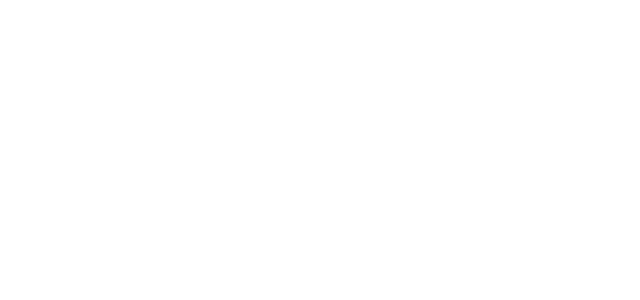
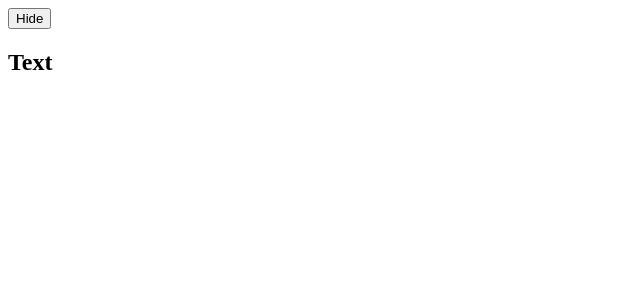
Before and after one commit to BbreeSwn/lab-event, a React (Create React App) app: page / in a window 1280 px wide. Shown: the top 300 px of the page, without its empty margins (0-640 px from the left). Built offline with nearby package versions, Linux system fonts and the light colour scheme.

Commit message:
finish-lab3-state

```diff
--- a/src/index.js
+++ b/src/index.js
@@ -3,17 +3,20 @@
 
 
 function App() {
-    const [isShow , setIsShow] = React.useState('');
-    const handleClick = (event) => {
-        console.log('Click');
-        setIsShow('false');
+    const [isShow , setIsShow] = React.useState('false');
+    const handleClick = () => {
+        console.log('Clicked')
+        setIsShow(!isShow)
     };
-    // const IsShow = true;
-    return
-    <>
-    <button onClick={handleClick} >Click to hide me</button>
-    {IsShow && <h2>Text</h2>}
-    </>
+    const isShowBtn = true;
+
+const isShowText = true;
+    return (
+        <>
+            <button onClick={handleClick}>{isShow ? 'Hide' : 'Show'} </button>
+            <h2>Text</h2>
+        </>
+    );
 
 }
 
```
